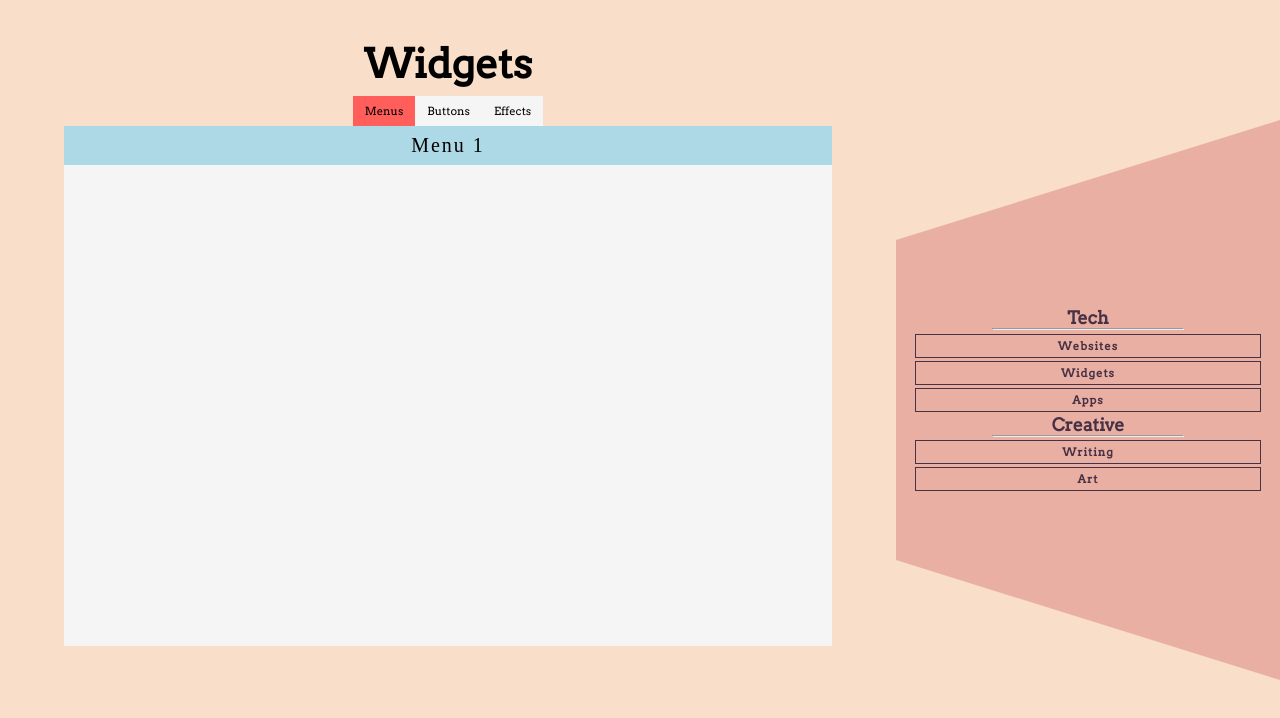
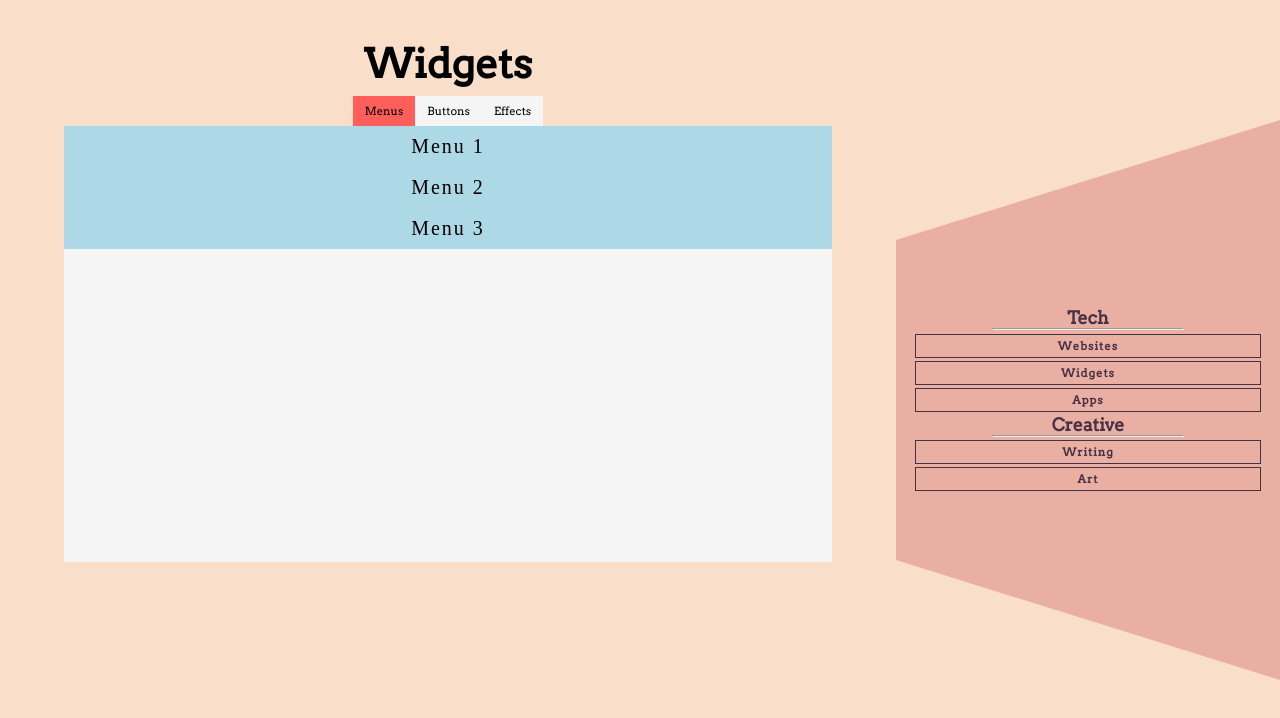
Before and after one commit to sagehogue/new-portfolio, a React (Create React App) app: page /Widgets in a window 1280 px wide. Shown: the top 718 px of the page. Built offline with nearby package versions, Linux system fonts and the light colour scheme.

Commit message:
made progress on widget display system

```diff
--- /dev/null
+++ b/src/pages/Widgets/ButtonWidgets.jsx
@@ -0,0 +1,10 @@
+let widgets = [
+  {
+    title: "button 1",
+    id: "widget-button-01",
+    element: <div>Test test test button 1</div>,
+    description: "This is our first test element",
+  },
+];
+
+export default widgets;
--- a/src/pages/Widgets/Cabinet/Cabinet.css
+++ b/src/pages/Widgets/Cabinet/Cabinet.css
@@ -1,16 +1,25 @@
 .Widget-Cabinet {
+  position: relative;
   /* margin-top: 2.75vh; */
   background-color: whitesmoke;
-  min-height: 65vh;
+  min-height: 54.5vh;
+  max-height: 80vh;
   width: 60vw;
   margin-left: auto;
   margin-right: auto;
 }
 .Widget-Cabinet-Option {
+  transition: all 0.2s;
   background-color: lightblue;
   min-height: 1.75rem;
   padding: 0.5rem 0;
   font-size: 1.25rem;
   letter-spacing: 2px;
   text-align: center;
+  border: 1px solid transparent;
+  z-index: 1;
 }
+
+.Widget-Cabinet-Option:last-of-type {
+  /* border-bottom: 2px solid whitesmoke; */
+}
--- a/src/pages/Widgets/Cabinet/Cabinet.jsx
+++ b/src/pages/Widgets/Cabinet/Cabinet.jsx
@@ -1,22 +1,61 @@
-import React from "react";
+import React, { useEffect, useState } from "react";
 import "./Cabinet.css";
-
-export default function Cabinet({ widgets, clickHandler }) {
-  console.log(widgets);
-  return (
-    <div className="Widget-Cabinet">
-      {widgets.map((widget) => {
+import DisplayWindow from "./DisplayWindow/DisplayWindow";
+import { AnimatePresence, motion } from "framer-motion";
+export default function Cabinet({
+  menuWidgets,
+  buttonWidgets,
+  effectWidgets,
+  clickHandler,
+  shouldDisplayWidget,
+  menuSelection,
+}) {
+  let determineWidgetList = (selection) => {
+    switch (selection) {
+      case "Menus":
+        return menuWidgets;
+      case "Buttons":
+        return buttonWidgets;
+      case "Effects":
+        return effectWidgets;
+    }
+  };
+  let [widgetList, setWidgetList] = useState(
+    determineWidgetList(menuSelection)
+  );
+  let [widget, setWidget] = useState(false);
+  useEffect(() => {
+    setWidgetList(determineWidgetList(menuSelection));
+  }, [menuSelection]);
+  let widgetView = (
+    <DisplayWindow widget={shouldDisplayWidget} key={"Cabinet-Widget-View"} />
+  );
+  let selectionView = (
+    <motion.div
+      initial={{ opacity: 0 }}
+      animate={{ opacity: 1 }}
+      exit={{ opacity: 0 }}
+      key={"Cabinet-Selection-View"}
+    >
+      {widgetList.map((widget) => {
         return (
           <div
             className="Widget-Cabinet-Option"
             onClick={() => {
-              clickHandler(widget.id);
+              clickHandler(widget);
             }}
           >
             {widget.title}
           </div>
         );
       })}
+    </motion.div>
+  );
+  return (
+    <div className="Widget-Cabinet">
+      <AnimatePresence exitBeforeEnter>
+        {shouldDisplayWidget ? widgetView : selectionView}
+      </AnimatePresence>
     </div>
   );
 }
--- /dev/null
+++ b/src/pages/Widgets/Cabinet/DisplayWindow/DisplayWindow.css
@@ -0,0 +1,30 @@
+.Widget-Display-Window {
+  position: absolute;
+  top: 0;
+  left: 0;
+  width: 100%;
+  height: 100%;
+  display: flex;
+  flex-direction: column;
+  justify-content: space-between;
+}
+
+.Widget-Display-Title {
+  margin-top: 1rem;
+  font-size: 3.25rem;
+  text-align: center;
+}
+
+.Widget-Display-Wrapper {
+  display: block;
+  margin: auto;
+}
+
+.Widget-Display-Description {
+  display: block;
+  margin-bottom: 1rem;
+  font-size: 1.25rem;
+  line-height: 1.65rem;
+  margin-left: 1rem;
+  margin-right: 1rem;
+}
--- /dev/null
+++ b/src/pages/Widgets/Cabinet/DisplayWindow/DisplayWindow.jsx
@@ -0,0 +1,19 @@
+import React from "react";
+import "./DisplayWindow.css";
+import { motion } from "framer-motion";
+
+export default function DisplayWindow({ widget }) {
+  console.log(widget);
+  return (
+    <motion.div
+      initial={{ opacity: 0 }}
+      animate={{ opacity: 1 }}
+      exit={{ opacity: 0 }}
+      className="Widget-Display-Window"
+    >
+      <div className="Widget-Display-Title">{widget.title}</div>
+      <div className="Widget-Display-Wrapper">{widget.element}</div>
+      <div className="Widget-Display-Description">{widget.description}</div>
+    </motion.div>
+  );
+}
--- /dev/null
+++ b/src/pages/Widgets/EffectWidgets.jsx
@@ -0,0 +1,10 @@
+let widgets = [
+  {
+    title: "effect 1",
+    id: "widget-effect-01",
+    element: <div>Test test test effect 1</div>,
+    description: "This is our first test element",
+  },
+];
+
+export default widgets;
--- /dev/null
+++ b/src/pages/Widgets/MenuWidgets.jsx
@@ -0,0 +1,22 @@
+const widgets = [
+  {
+    title: "Menu 1",
+    id: "widget-menu-01",
+    element: <div>Test test test Menu 1</div>,
+    description: "This is our first test element",
+  },
+  {
+    title: "Menu 2",
+    id: "widget-menu-02",
+    element: <div>Test test test Menu 2</div>,
+    description: "This is our second test element",
+  },
+  {
+    title: "Menu 3",
+    id: "widget-menu-03",
+    element: <div>Test test test Menu 3</div>,
+    description: "This is our third test element",
+  },
+];
+
+export default widgets;
--- a/src/pages/Widgets/Widgets.jsx
+++ b/src/pages/Widgets/Widgets.jsx
@@ -1,67 +1,30 @@
-import React, { useState } from "react";
+import React, { useState, useEffect } from "react";
 import Template from "../Template";
 import "./Widgets.css";
 import PageHeading from "../../components/UI/PageHeading/PageHeading";
 import Cabinet from "./Cabinet/Cabinet.jsx";
-import { AnimatePresence } from "framer-motion";
+import { AnimatePresence, motion } from "framer-motion";
+
+import menuWidgets from "./MenuWidgets";
+import buttonWidgets from "./ButtonWidgets";
+import effectWidgets from "./EffectWidgets";
 
 // selection controls which widget group is selected
 // display controls what specific widget is displayed
 
 export default function Widgets() {
   let [selection, setSelection] = useState("Menus");
-  let [display, setDisplay] = useState("selection");
+  let [display, setDisplay] = useState(false);
   let menuClickHandler = (e) => {
     if (e.target.innerText === selection) {
+      setDisplay(false);
       return;
     } else {
       setSelection(e.target.innerText);
+      setDisplay(false);
     }
   };
-  const MenuCabinet = (
-    <Cabinet
-      clickHandler={(widget) => setDisplay(widget)}
-      widgets={[
-        {
-          title: "Menu 1",
-          id: "widget-menu-01",
-          element: <div>Test test test Menu 1</div>,
-          description: "This is our first test element",
-        },
-      ]}
-    >
-      <span>Menu 2</span>
-      <span>Menu 3</span>
-      <span>Menu 4</span>
-      <span>Menu 5</span>
-    </Cabinet>
-  );
-  const ButtonCabinet = (
-    <Cabinet
-      clickHandler={(widget) => setDisplay(widget)}
-      widgets={[
-        {
-          title: "button 1",
-          id: "widget-button-01",
-          element: <div>Test test test button 1</div>,
-          description: "This is our first test element",
-        },
-      ]}
-    ></Cabinet>
-  );
-  const EffectCabinet = (
-    <Cabinet
-      clickHandler={(widget) => setDisplay(widget)}
-      widgets={[
-        {
-          title: "effect 1",
-          id: "widget-effect-01",
-          element: <div>Test test test effect 1</div>,
-          description: "This is our first test element",
-        },
-      ]}
-    ></Cabinet>
-  );
+
   return (
     <Template>
       <div className="Widget-Title-Placement">
@@ -93,15 +56,14 @@ export default function Widgets() {
           Effects
         </span>
       </ul>
-      <AnimatePresence exitBeforeEnter>
-        {selection == "Menus"
-          ? MenuCabinet
-          : selection == "Buttons"
-          ? ButtonCabinet
-          : selection == "Effects"
-          ? EffectCabinet
-          : null}
-      </AnimatePresence>
+      <Cabinet
+        clickHandler={(widget) => setDisplay(widget)}
+        shouldDisplayWidget={display}
+        menuSelection={selection}
+        menuWidgets={menuWidgets}
+        buttonWidgets={buttonWidgets}
+        effectWidgets={effectWidgets}
+      ></Cabinet>
     </Template>
   );
 }
```
